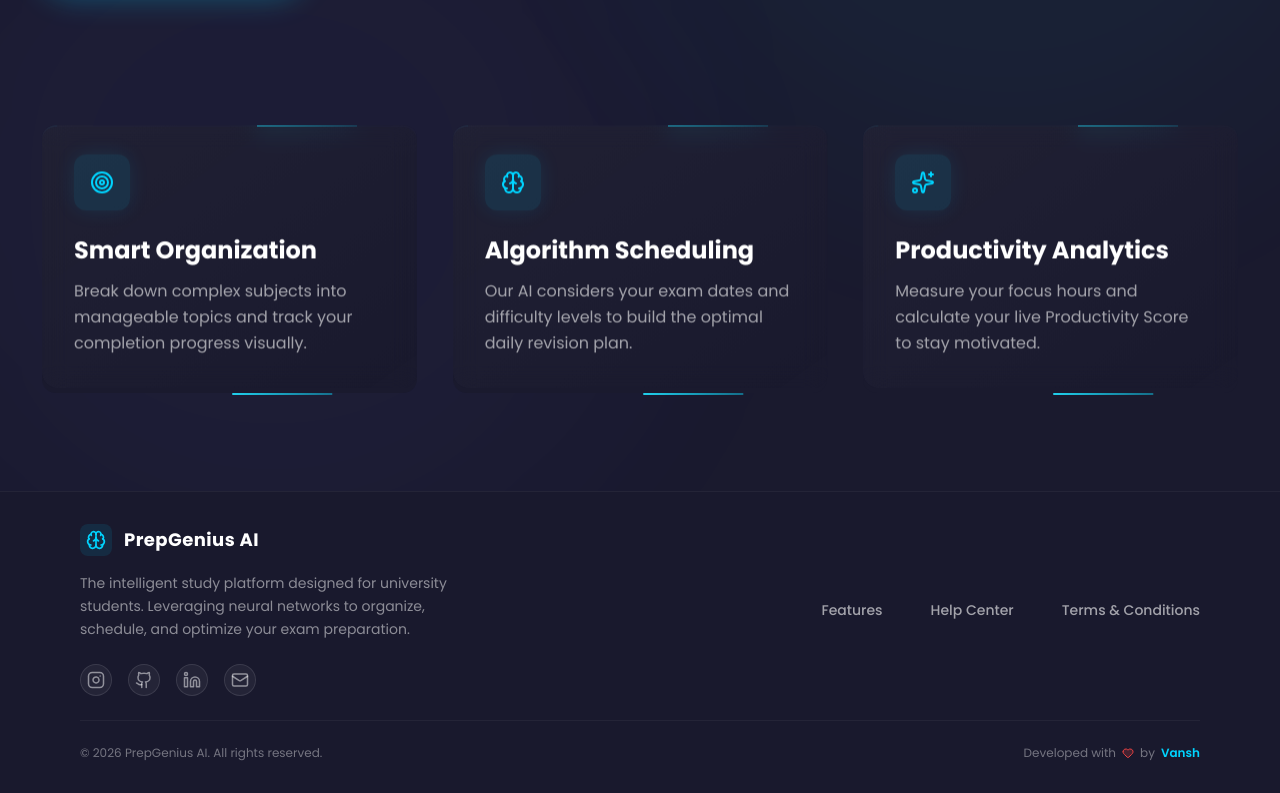
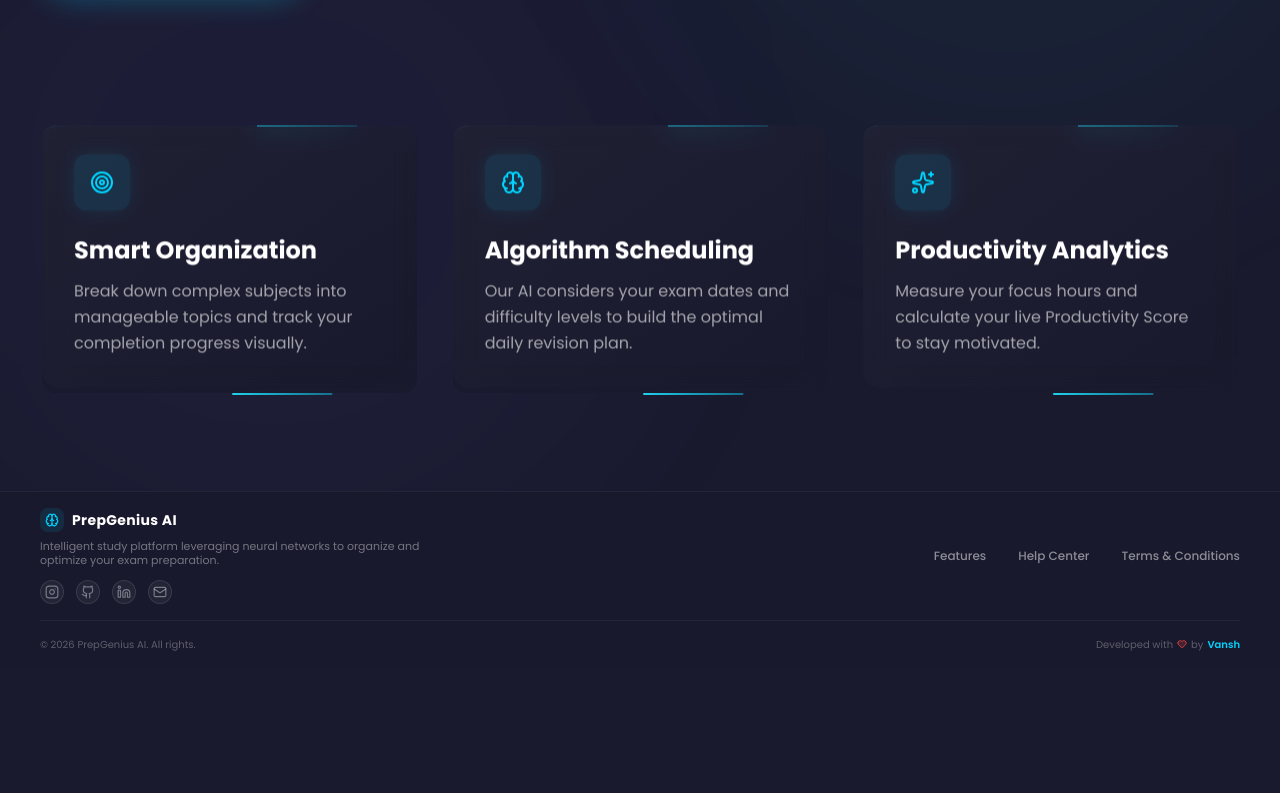
Before and after one commit to VanshMiglani007/prepgenius-ai, a React app in the folder client/: page / in a window 1280 px wide. Shown: the part 583-1376 px from the top of the page. After the commit the page ends 1251 px from the top, so only its background shows below. Built offline with nearby package versions, Linux system fonts and the light colour scheme; the HTML template or start-up script is replaced by a standard one.

Commit message:
fix(client): squish footer and protect auth routes on reload

```diff
--- a/client/src/App.jsx
+++ b/client/src/App.jsx
@@ -19,6 +19,7 @@ import AIBackground from './components/AIBackground';
 import { ThemeProvider } from './context/ThemeContext';
 import Header from './components/Header';
 import Footer from './components/Footer';
+import AuthRoute from './components/AuthRoute';
 
 class ErrorBoundary extends Component {
   state = { hasError: false, error: null };
@@ -47,13 +48,13 @@ function AppContent() {
           <Routes location={location} key={location.pathname}>
             <Route path="/" element={<PageTransition><Landing /></PageTransition>} />
             <Route path="/login" element={<PageTransition><Auth /></PageTransition>} />
-            <Route path="/dashboard" element={<PageTransition><Dashboard /></PageTransition>} />
-            <Route path="/subjects" element={<PageTransition><Subjects /></PageTransition>} />
-            <Route path="/topics" element={<PageTransition><Topics /></PageTransition>} />
-            <Route path="/study-plan" element={<PageTransition><StudyPlan /></PageTransition>} />
-            <Route path="/timer" element={<PageTransition><FocusTimer /></PageTransition>} />
-            <Route path="/analytics" element={<PageTransition><Analytics /></PageTransition>} />
-            <Route path="/assistant" element={<PageTransition><AIAssistant /></PageTransition>} />
+            <Route path="/dashboard" element={<AuthRoute><PageTransition><Dashboard /></PageTransition></AuthRoute>} />
+            <Route path="/subjects" element={<AuthRoute><PageTransition><Subjects /></PageTransition></AuthRoute>} />
+            <Route path="/topics" element={<AuthRoute><PageTransition><Topics /></PageTransition></AuthRoute>} />
+            <Route path="/study-plan" element={<AuthRoute><PageTransition><StudyPlan /></PageTransition></AuthRoute>} />
+            <Route path="/timer" element={<AuthRoute><PageTransition><FocusTimer /></PageTransition></AuthRoute>} />
+            <Route path="/analytics" element={<AuthRoute><PageTransition><Analytics /></PageTransition></AuthRoute>} />
+            <Route path="/assistant" element={<AuthRoute><PageTransition><AIAssistant /></PageTransition></AuthRoute>} />
           </Routes>
         </AnimatePresence>
       </main>
--- /dev/null
+++ b/client/src/components/AuthRoute.jsx
@@ -0,0 +1,24 @@
+import React from 'react';
+import { Navigate, useLocation } from 'react-router-dom';
+import { useAuth } from '../context/AuthContext';
+
+const AuthRoute = ({ children }) => {
+  const { user, loading } = useAuth();
+  const location = useLocation();
+
+  if (loading) {
+    return (
+      <div className="min-h-screen bg-dark-bg flex items-center justify-center">
+        <div className="w-16 h-16 border-4 border-primary/20 border-t-primary rounded-full animate-spin"></div>
+      </div>
+    );
+  }
+
+  if (!user) {
+    return <Navigate to="/login" state={{ from: location }} replace />;
+  }
+
+  return children;
+};
+
+export default AuthRoute;
--- a/client/src/components/Footer.jsx
+++ b/client/src/components/Footer.jsx
@@ -8,46 +8,46 @@ const Footer = () => {
   const [isTermsOpen, setIsTermsOpen] = useState(false);
   const [isFeaturesOpen, setIsFeaturesOpen] = useState(false);
   return (
-    <footer className="w-full bg-dark-bg/80 backdrop-blur-md border-t border-white/5 py-8 px-6 md:px-20 mt-auto relative z-40">
-      <div className="max-w-7xl mx-auto flex flex-col md:flex-row justify-between items-center gap-6">
+    <footer className="w-full bg-dark-bg/80 backdrop-blur-md border-t border-white/5 py-4 px-6 md:px-10 mt-auto relative z-40">
+      <div className="max-w-7xl mx-auto flex flex-col md:flex-row justify-between items-center gap-4">
 
         {/* Brand Section */}
-        <div className="flex flex-col gap-4 max-w-sm">
-          <div className="flex items-center gap-3">
-            <div className="w-8 h-8 bg-primary/10 rounded-lg flex items-center justify-center text-primary">
-              <Brain size={20} />
+        <div className="flex flex-col gap-2 max-w-sm">
+          <div className="flex items-center gap-2">
+            <div className="w-6 h-6 bg-primary/10 rounded-lg flex items-center justify-center text-primary">
+              <Brain size={14} />
             </div>
-            <span className="text-lg font-bold tracking-wide text-white">PrepGenius AI</span>
+            <span className="text-sm font-bold tracking-wide text-white">PrepGenius AI</span>
           </div>
-          <p className="text-white/50 text-sm leading-relaxed">
-            The intelligent study platform designed for university students.
-            Leveraging neural networks to organize, schedule, and optimize your exam preparation.
+          <p className="text-white/40 text-[11px] leading-tight">
+            Intelligent study platform leveraging neural networks to organize and optimize your exam preparation.
           </p>
-          <div className="flex items-center gap-4 mt-2">
-            <SocialIcon href="https://www.instagram.com/vansh__miglani__007_/" icon={<Instagram size={18} />} />
-            <SocialIcon href="https://github.com/VanshMiglani007" icon={<Github size={18} />} />
-            <SocialIcon href="https://www.linkedin.com/in/vansh-miglani-82123a334/" icon={<Linkedin size={18} />} />
-            <SocialIcon href="mailto:vanshmiglani29107@gmail.com" icon={<Mail size={18} />} />
+          <div className="flex items-center gap-3 mt-1">
+            <SocialIcon href="https://www.instagram.com/vansh__miglani__007_/" icon={<Instagram size={14} />} />
+            <SocialIcon href="https://github.com/VanshMiglani007" icon={<Github size={14} />} />
+            <SocialIcon href="https://www.linkedin.com/in/vansh-miglani-82123a334/" icon={<Linkedin size={14} />} />
+            <SocialIcon href="mailto:vanshmiglani29107@gmail.com" icon={<Mail size={14} />} />
           </div>
         </div>
 
         {/* Quick Links */}
-        <div className="flex flex-col sm:flex-row gap-6 md:gap-12 items-center md:items-start text-sm font-medium">
+        {/* Quick Links */}
+        <div className="flex flex-wrap gap-4 md:gap-8 justify-center text-xs font-medium">
           <button
             onClick={() => setIsFeaturesOpen(true)}
-            className="text-white/60 hover:text-primary transition-colors"
+            className="text-white/50 hover:text-primary transition-colors"
           >
             Features
           </button>
           <button
             onClick={() => navigate('/assistant')}
-            className="text-white/60 hover:text-primary transition-colors"
+            className="text-white/50 hover:text-primary transition-colors"
           >
             Help Center
           </button>
           <button
             onClick={() => setIsTermsOpen(true)}
-            className="text-white/60 hover:text-primary transition-colors"
+            className="text-white/50 hover:text-primary transition-colors"
           >
             Terms & Conditions
           </button>
@@ -56,13 +56,13 @@ const Footer = () => {
       </div>
 
       {/* Divider */}
-      <div className="w-full h-px bg-white/5 my-6 max-w-7xl mx-auto"></div>
+      <div className="w-full h-px bg-white/5 my-4 max-w-7xl mx-auto"></div>
 
       {/* Copyright & Developed By */}
-      <div className="max-w-7xl mx-auto flex flex-col md:flex-row justify-between items-center gap-4 text-xs text-white/40">
-        <p>© {new Date().getFullYear()} PrepGenius AI. All rights reserved.</p>
-        <p className="flex items-center gap-1.5">
-          Developed with <Heart size={12} className="text-red-500 fill-red-500/20" /> by
+      <div className="max-w-7xl mx-auto flex flex-col md:flex-row justify-between items-center gap-2 text-[10px] text-white/30">
+        <p>© {new Date().getFullYear()} PrepGenius AI. All rights.</p>
+        <p className="flex items-center gap-1">
+          Developed with <Heart size={10} className="text-red-500 fill-red-500/20" /> by
           <span className="text-primary font-semibold hover:text-white transition-colors cursor-pointer">Vansh</span>
         </p>
       </div>
@@ -155,7 +155,7 @@ const SocialIcon = ({ icon, href }) => (
     href={href}
     target="_blank"
     rel="noopener noreferrer"
-    className="w-8 h-8 rounded-full bg-white/5 border border-white/10 flex items-center justify-center text-white/50 hover:bg-primary/20 hover:text-primary hover:border-primary/50 transition-all duration-300 interactive"
+    className="w-6 h-6 rounded-full bg-white/5 border border-white/10 flex items-center justify-center text-white/40 hover:bg-primary/20 hover:text-primary hover:border-primary/50 transition-all duration-300 interactive"
   >
     {icon}
   </a>
```
